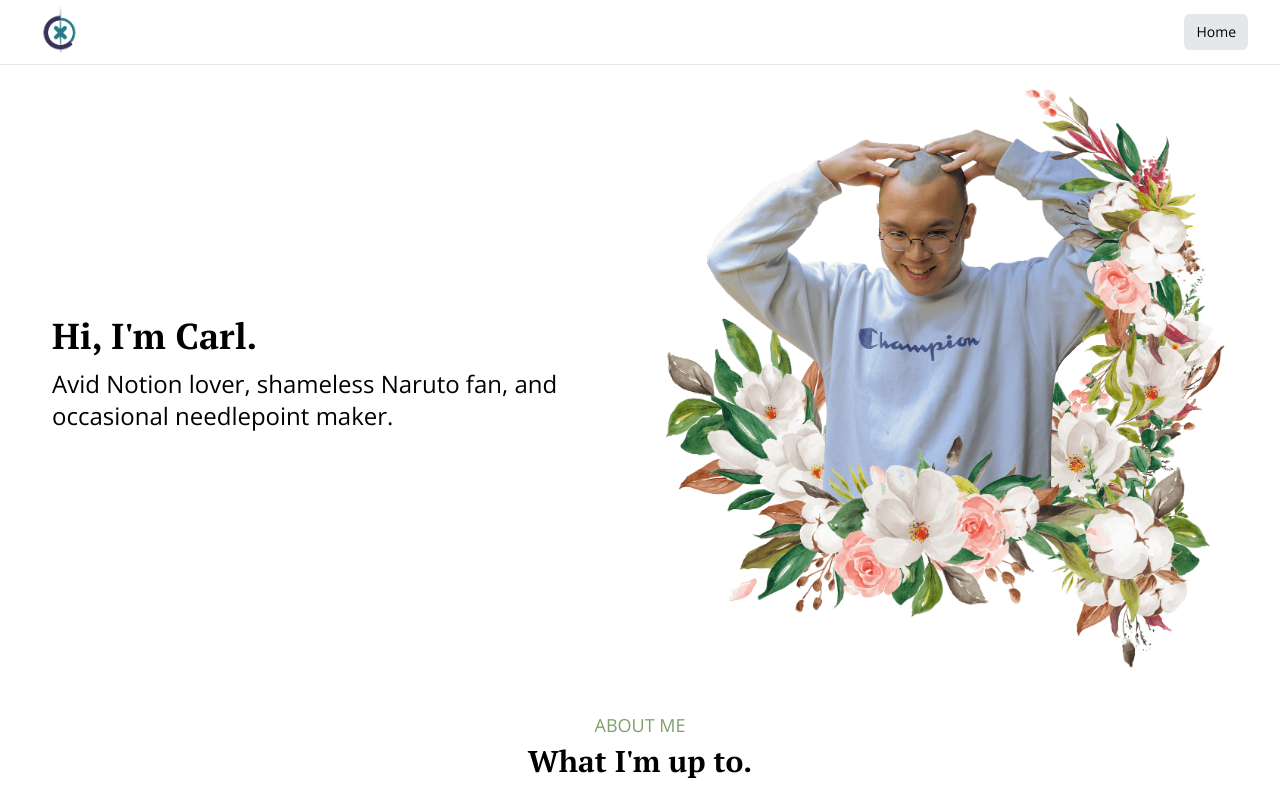
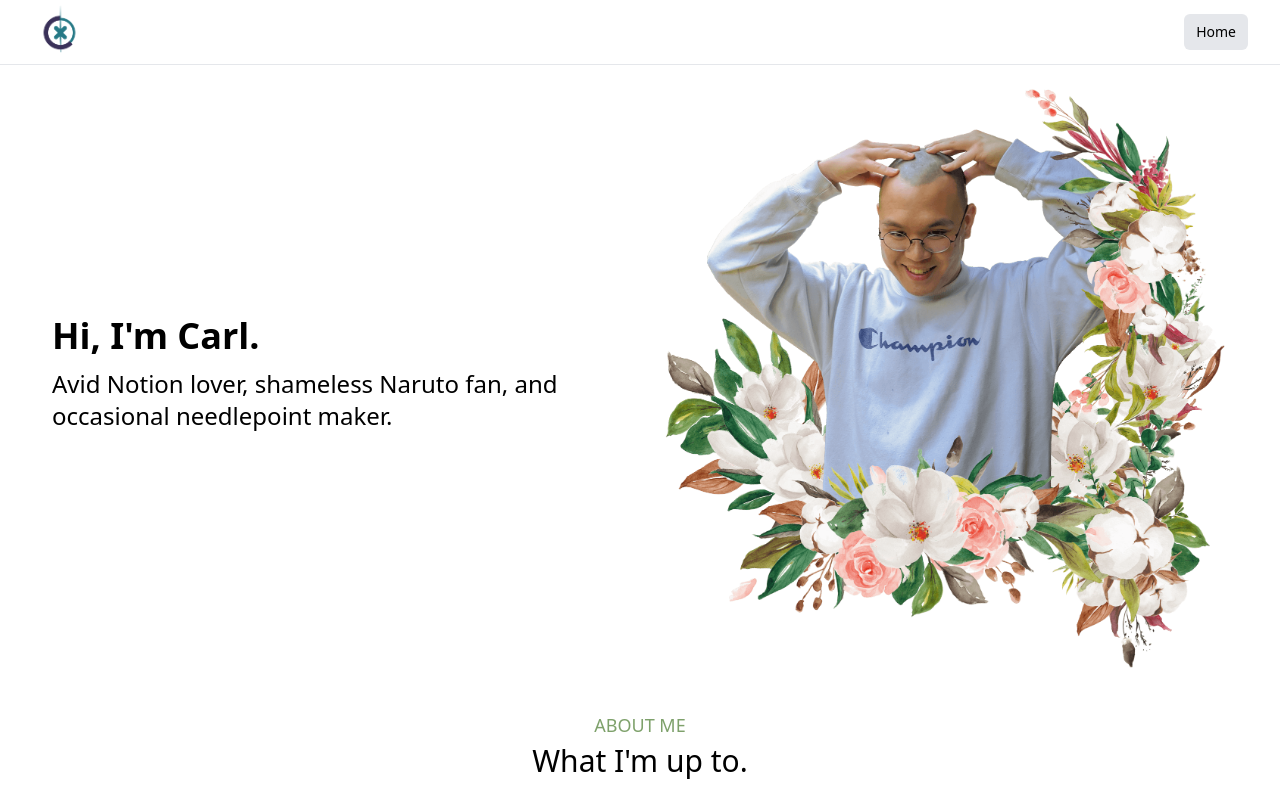
Before and after one commit to achristmascarl/carl.so, a Next.js app: page / in a window 1280 px wide. Shown: the top 790 px of the page. Built offline with nearby package versions, Linux system fonts and the light colour scheme.

Commit message:
use default tailwind fonts

```diff
--- a/src/styles/global.css
+++ b/src/styles/global.css
@@ -7,13 +7,13 @@
     @apply antialiased;
   }
   h1 {
-    @apply text-4xl font-serif pb-3;
+    @apply text-4xl font-semibold pb-3;
   }
   h2 {
     @apply text-2xl pb-2;
   }
   h3 {
-    @apply text-3xl font-serif pb-2;
+    @apply text-3xl pb-2;
   }
   h4 {
     @apply text-xl font-bold pb-2;
--- a/tailwind.config.js
+++ b/tailwind.config.js
@@ -1,10 +1,6 @@
 module.exports = {
   purge: ["./src/**/*.{js,ts,jsx,tsx}"],
   theme: {
-    fontFamily: {
-      'sans': ['Open Sans'],
-      'serif': ['PT Serif'],
-    },
     extend: {
       colors: {
         'teal': {
```
